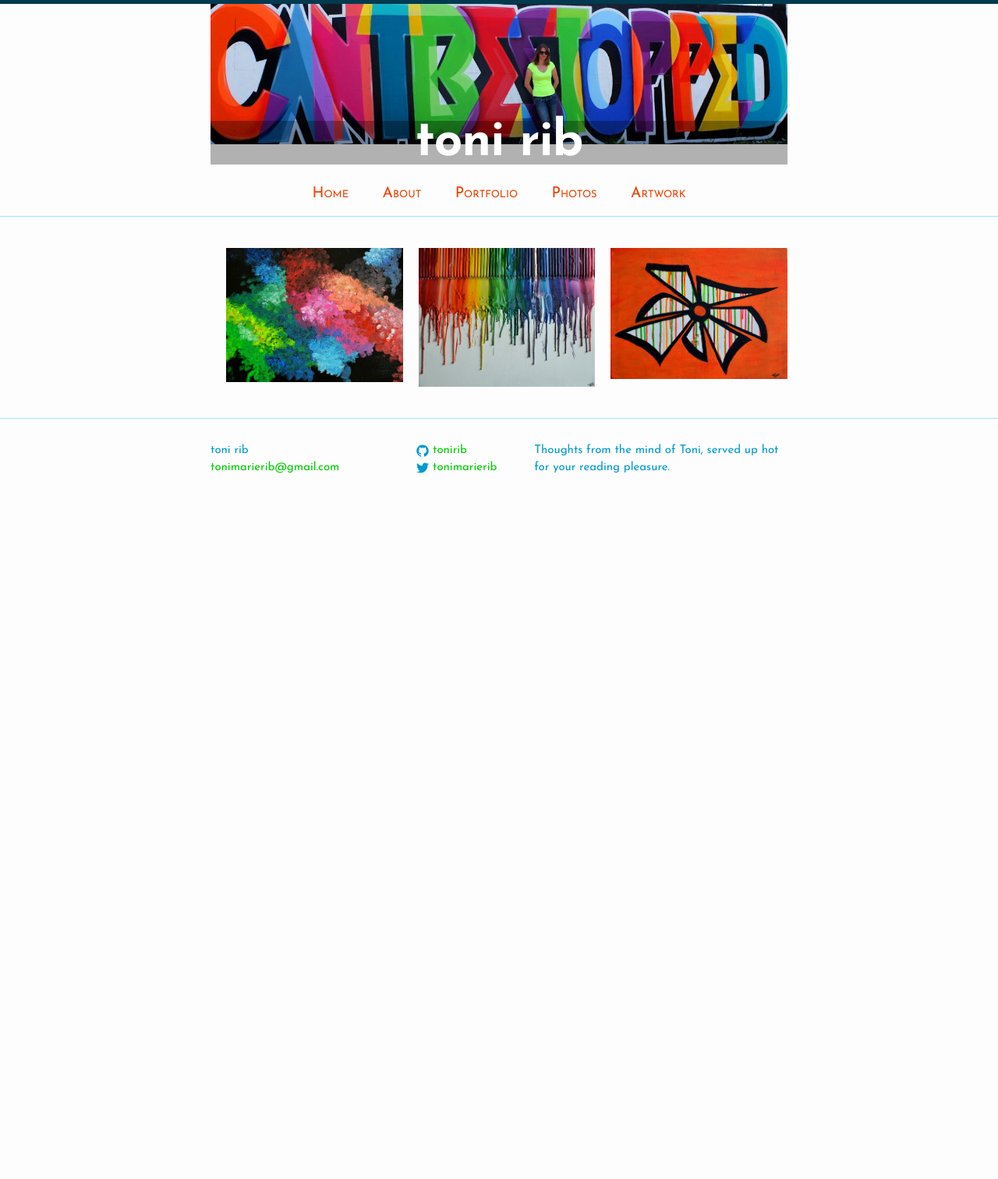
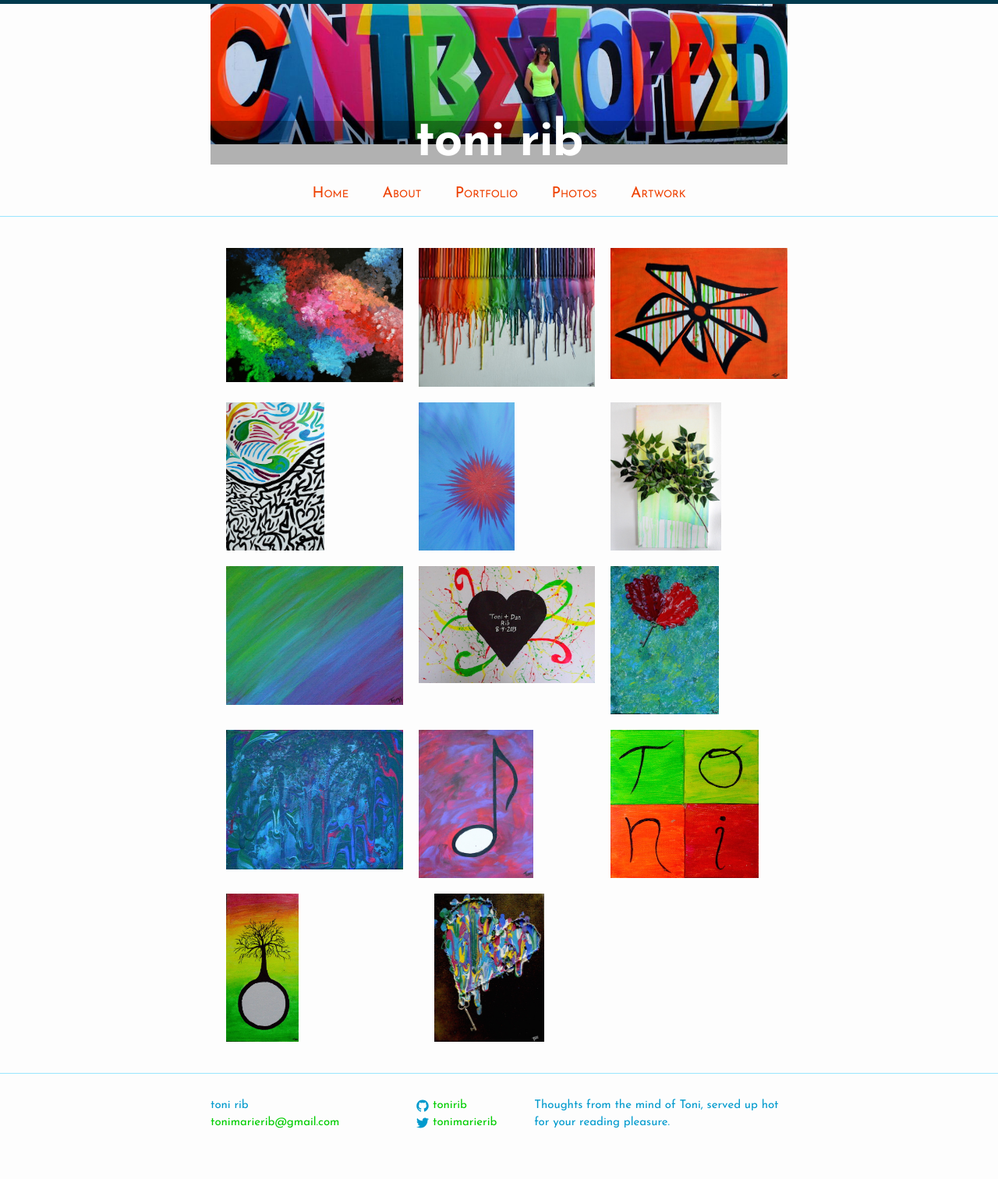
Before and after one commit to ToniRib/personal-blog, a Jekyll site: the page built from artwork.html, in a window 1280 px wide. Shown: the whole page at 78% size. Built offline with Jekyll 4.4.1, drawn with Linux system fonts in a browser that asks for light colours; before the commit the page ends 900 px from its top, so only the background shows below that.

Commit message:
adds lots of artwork

```diff
--- a/artwork.html
+++ b/artwork.html
@@ -16,4 +16,56 @@ layout: default
       <img class="artwork-img" src="{{ site.baseurl }}/images/drip_painting.jpg" alt="paint drip image" />
     </div>
   </section>
+
+  <section class="row top-art-row">
+    <div class="col-1-3">
+      <img class="artwork-img" src="{{ site.baseurl }}/images/acid_test.jpg" alt="acid image" />
+    </div>
+
+    <div class="col-1-3">
+      <img class="artwork-img" src="{{ site.baseurl }}/images/color_burst.jpg" alt="color burst image" />
+    </div>
+
+    <div class="col-1-3">
+      <img class="artwork-img" src="{{ site.baseurl }}/images/color_tree.jpg" alt="color tree image" />
+    </div>
+  </section>
+
+  <section class="row top-art-row">
+    <div class="col-1-3">
+      <img class="artwork-img" src="{{ site.baseurl }}/images/color_wash.jpg" alt="color wash image" />
+    </div>
+
+    <div class="col-1-3">
+      <img class="artwork-img" src="{{ site.baseurl }}/images/dan_toni_wedding_heart.jpg" alt="aisle runner heart image" />
+    </div>
+
+    <div class="col-1-3">
+      <img class="artwork-img" src="{{ site.baseurl }}/images/key_fly.jpg" alt="key fly image" />
+    </div>
+  </section>
+
+  <section class="row top-art-row">
+    <div class="col-1-3">
+      <img class="artwork-img" src="{{ site.baseurl }}/images/kitten_prints.jpg" alt="kitten prints image" />
+    </div>
+
+    <div class="col-1-3">
+      <img class="artwork-img" src="{{ site.baseurl }}/images/music_note.jpg" alt="music note image" />
+    </div>
+
+    <div class="col-1-3">
+      <img class="artwork-img" src="{{ site.baseurl }}/images/toni_sign.jpg" alt="toni sign image" />
+    </div>
+  </section>
+
+  <section class="row top-art-row">
+    <div class="col-1-3">
+      <img class="artwork-img" src="{{ site.baseurl }}/images/tree_world.jpg" alt="tree world image" />
+    </div>
+
+    <div class="col-1-3">
+      <img class="artwork-img" src="{{ site.baseurl }}/images/trigger.jpg" alt="trigger image" />
+    </div>
+  </section>
 </article>
```
Also changed, not shown: images/acid_test.JPG (added), images/color_burst.JPG (added), images/color_tree.JPG (added), images/color_wash.JPG (added), images/dan_toni_wedding_heart.JPG (added), images/key_fly.JPG (added), images/kitten_prints.JPG (added), images/music_note.JPG (added), images/toni_sign.JPG (added), images/tree_world.JPG (added), images/trigger.JPG (added), 2 other files.
